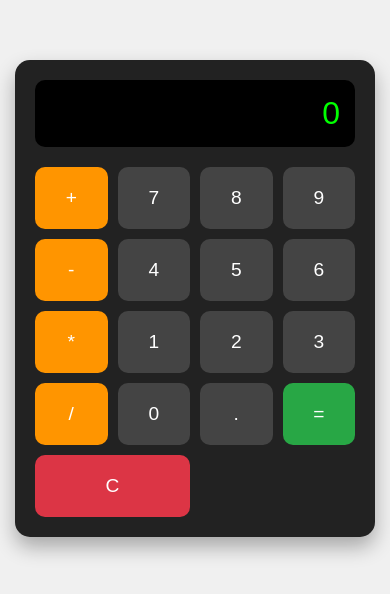
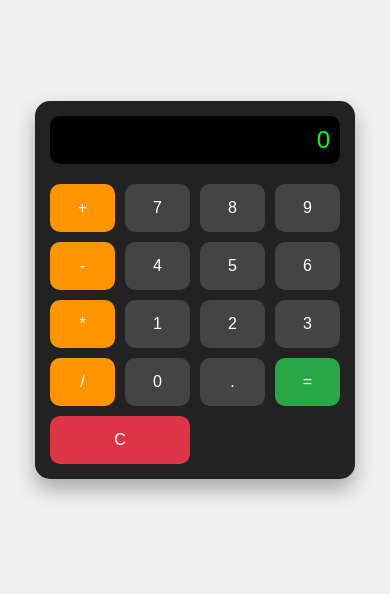
Before and after one commit to belarbizakariya2-lgtm/zakaria-belarbi-portfolio, a plain HTML site: page calculatore.html in a window 390 px wide. Shown: the part 132-726 px from the top of the page. Drawn offline with Linux system fonts and the light colour scheme.

Commit message:
Add files via upload

```diff
--- a/calculatore.css
+++ b/calculatore.css
@@ -1,3 +1,4 @@
+/* Base styles */
 body {
   display: flex;
   justify-content: center;
@@ -5,6 +6,7 @@ align-items: center;
   height: 100vh;
   background-color: #f0f0f0;
   font-family: Arial, sans-serif;
+  margin: 0;
 }
 
 .calculator {
@@ -12,7 +14,9 @@ background-color: #222;
   padding: 20px;
   border-radius: 15px;
   box-shadow: 0px 10px 20px rgba(0,0,0,0.3);
-width: 320px;
+  width: 320px; /* default width */
+  max-width: 90%; /* responsive */
+  box-sizing: border-box;
 }
 
 .display {
@@ -67,9 +71,37 @@ background-color: #218838;
 .clear {
   background-color: #dc3545;
   grid-column: span 2;
-
 }
 
 .clear:hover {
   background-color: #c82333;
 }
+
+/* Responsive styles */
+@media (max-width: 400px) {
+  .calculator {
+    padding: 15px;
+  }
+
+  .display {
+    font-size: 1.5em;
+    padding: 10px;
+  }
+
+  button {
+    padding: 15px;
+    font-size: 1em;
+  }
+}
+
+@media (max-width: 300px) {
+  .display {
+    font-size: 1.2em;
+    padding: 8px;
+  }
+
+  button {
+    padding: 10px;
+    font-size: 0.9em;
+  }
+}
```
Lines whose indentation alone changed are shown as unchanged.
